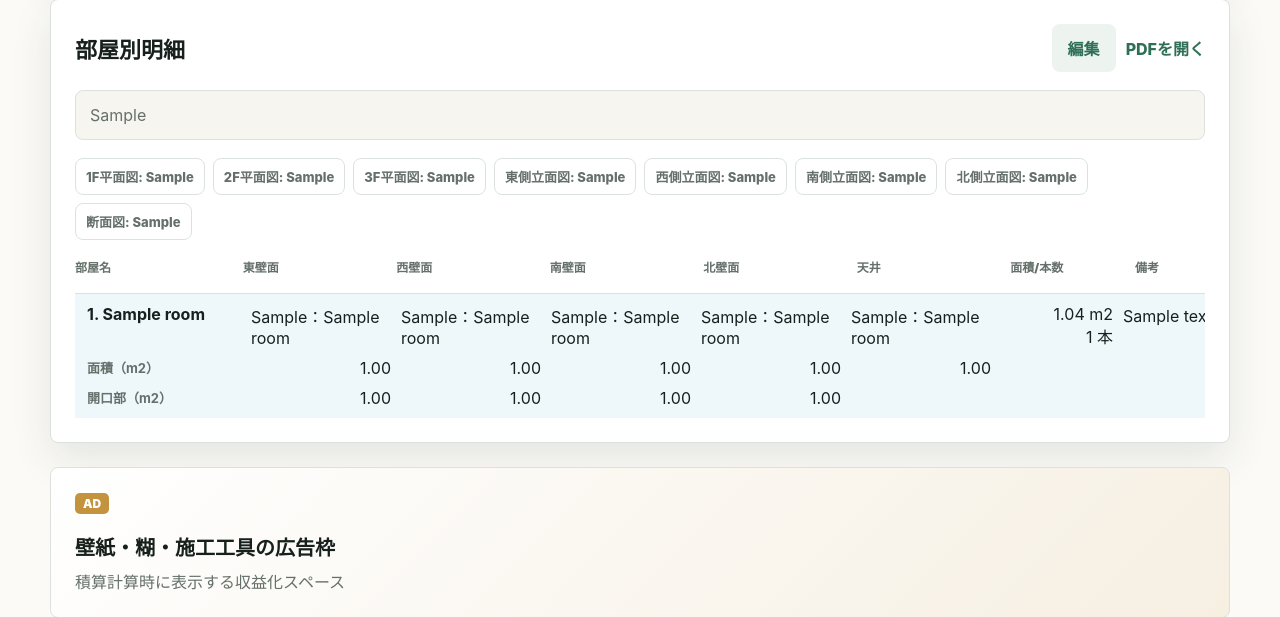
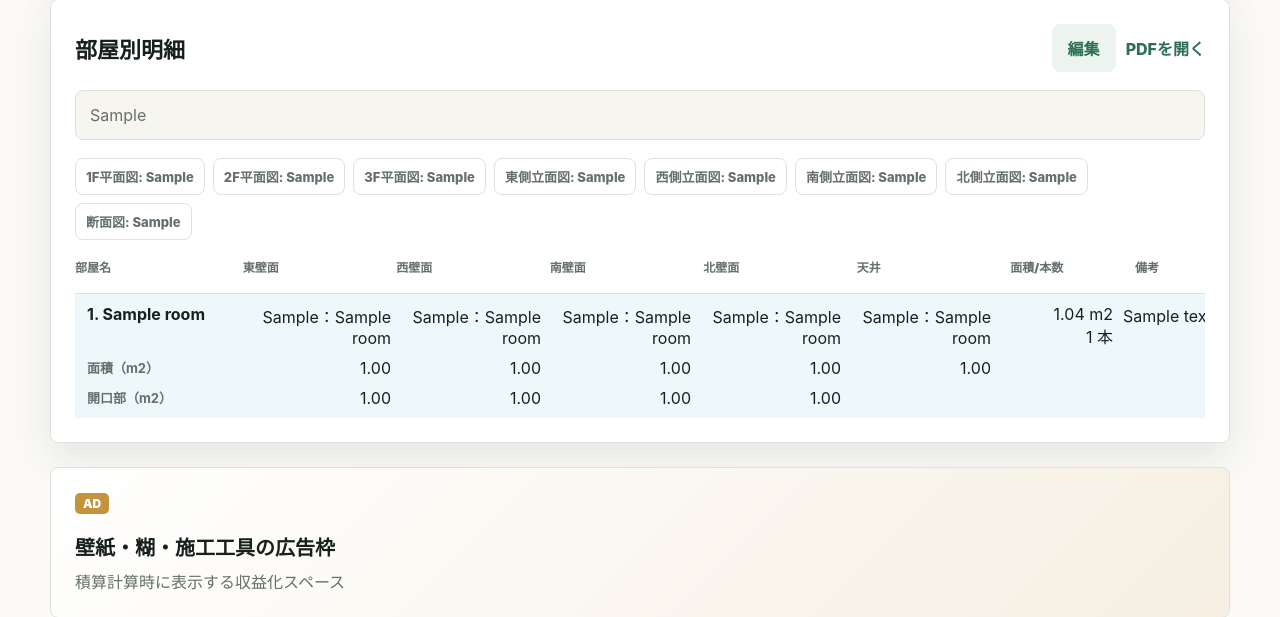
Before and after one commit to masumitachibana4649-creator/Sekisan-Project, a Django app: page /projects/1/ in a window 1280 px wide. Shown: the part 722-1339 px from the top of the page. Run offline with Django 5.2, Linux system fonts and the light colour scheme; a user stored in the database is signed in; data comes from the database, SQL or seed files in the repository; tables that the repository leaves empty hold one stand-in row (values such as "Sample post").

Commit message:
Adjust estimator table styling

```diff
--- a/estimator/static/estimator/admin.css
+++ b/estimator/static/estimator/admin.css
@@ -41,7 +41,10 @@ body.model-wallpaper.change-list #result_list .field-display_order input {
 
 body.model-wallpaper.change-list #result_list .column-name,
 body.model-wallpaper.change-list #result_list .field-name {
-  min-width: 24em;
+  min-width: 12em;
+  width: 12em;
+  max-width: 12em;
+  overflow-wrap: anywhere;
 }
 
 body.model-wallpaper.change-list #result_list .column-display_order,
--- a/estimator/static/estimator/styles.css
+++ b/estimator/static/estimator/styles.css
@@ -414,6 +414,7 @@ textarea { resize: vertical; }
 .result-body {
   min-width: 1580px;
   max-height: 560px;
+  overflow-x: hidden;
   overflow-y: auto;
 }
 
@@ -466,6 +467,12 @@ textarea { resize: vertical; }
 .room-wallpaper-cell select {
   font-size: 14px;
   font-weight: 700;
+  text-align: left;
+}
+
+.room-wallpaper-cell {
+  overflow-wrap: anywhere;
+  text-align: right;
 }
 
 .room-sub-label {
```
